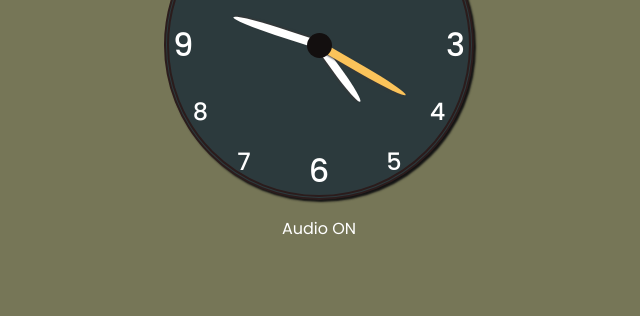
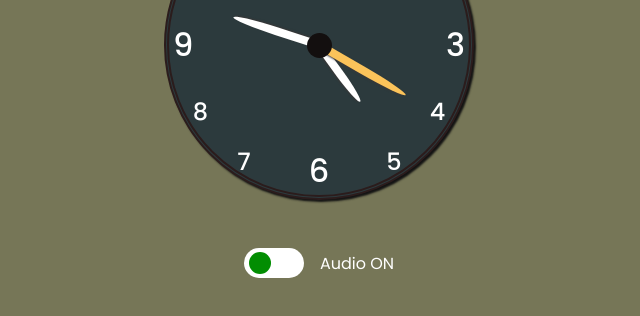
Before and after one commit to jeetu16/JavaScript-Projects, a plain HTML site: page Analog Watch/index.html in a window 1280 px wide. Shown: the part 254-570 px from the top of the page, without its empty margins (321-961 px from the left). Drawn offline with Linux system fonts and the light colour scheme.

Commit message:
clock audio added

```diff
--- a/Analog Watch/style.css
+++ b/Analog Watch/style.css
@@ -146,3 +146,36 @@ h1 {
     background-color: rgb(251, 195, 90);
     height: 100px;
 }
+
+.on-off-button {
+    display: flex;
+    justify-content: center;
+    align-items: center;
+    gap: 1rem;
+    margin: 2rem auto 0;
+}
+
+.on-off-button .toggle {
+    width: 60px;
+    height: 30px;
+    background-color: white;
+    border-radius: 35px;
+    position: relative;
+    cursor: pointer;
+}
+.on-off-button .toggle .toggle-button {
+    width: 22px;
+    height: 22px;
+    background-color: rgb(2, 141, 2);
+    border-radius: 50%;
+    position: absolute;
+    top: 50%;
+    left: 5px;
+    transform: translateY(-50%);
+    transition: 0.3s;
+}
+
+.on-off-button .toggle .not-active {
+    left: 33px;
+    background-color: red;
+}
```
